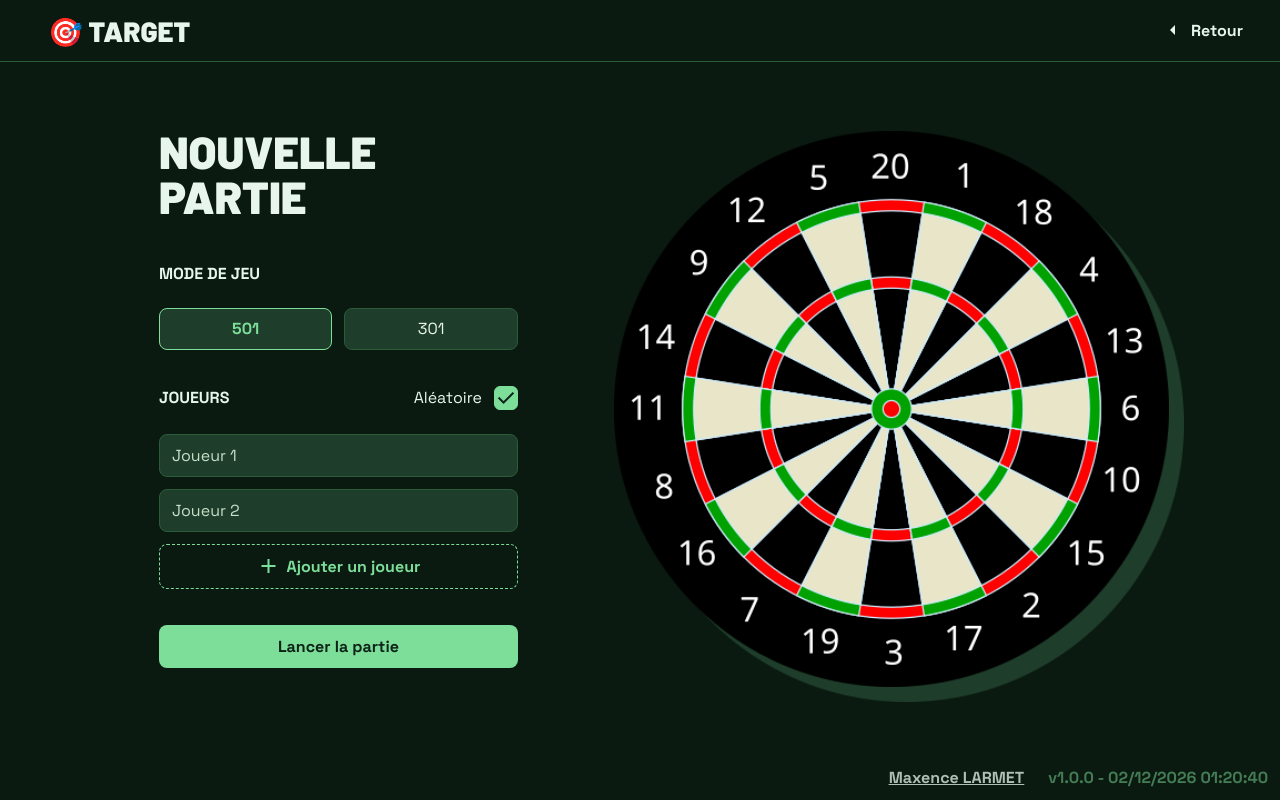
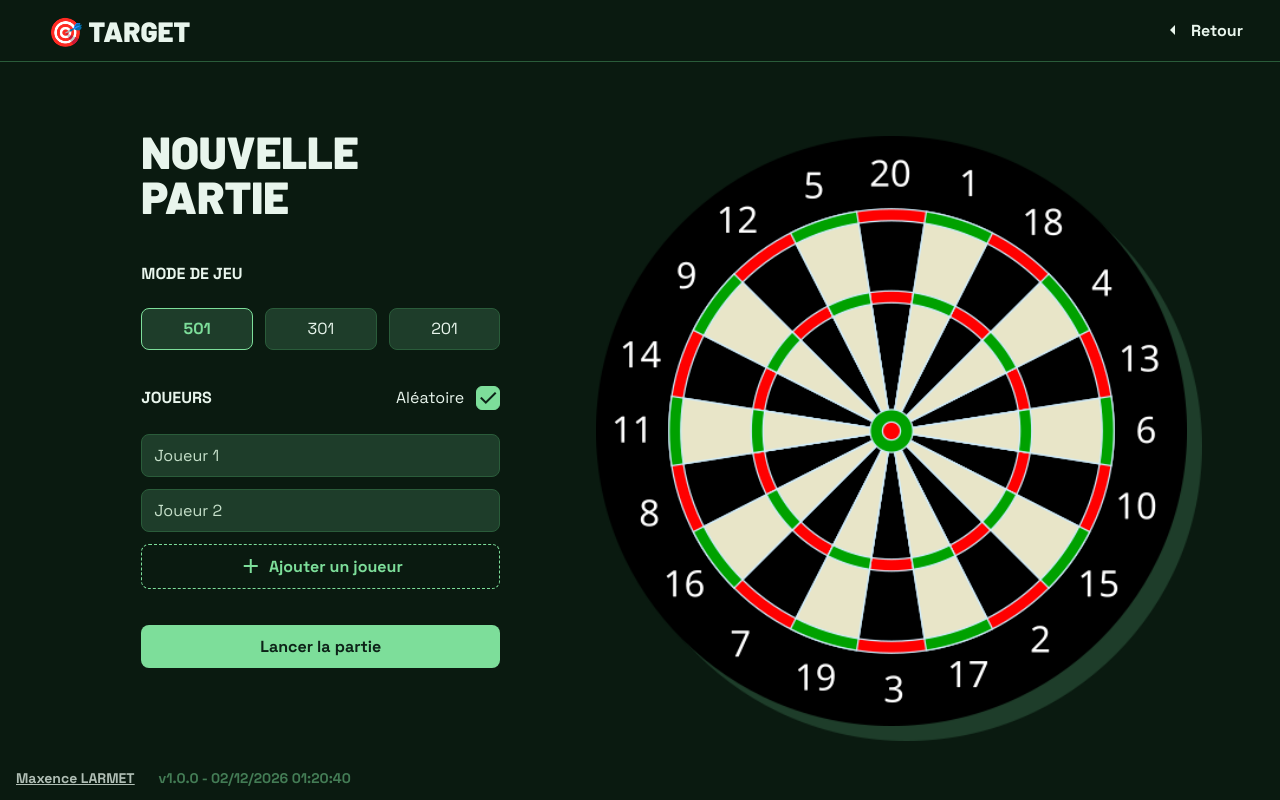
Before and after one commit to mlarmet/target, a React (Vite) app: page /target/setup in a window 1280 px wide. Built offline with nearby package versions, Linux system fonts and the light colour scheme.

Commit message:
Rework RWD to dive more space for players list

```diff
--- a/src/components/Footer/Footer.scss
+++ b/src/components/Footer/Footer.scss
@@ -1,16 +1,20 @@
 footer {
+	position: absolute;
+	bottom: 0;
+	left: 0;
+
 	display: flex;
 	align-items: center;
 	justify-content: flex-end;
 
-	width: 100%;
+	// width: 100%;
 
-	padding: 12px;
+	padding: 12px 16px;
 
-	background-color: var(--color-background-default);
+	// background-color: var(--color-background-default);
 
 	&.reverse {
-		background-color: var(--color-background-variant);
+		// background-color: var(--color-background-variant);
 	}
 
 	#infos {
@@ -23,10 +27,7 @@ footer {
 		gap: 6px 24px;
 
 		padding: 0;
-
-		@media screen and (max-width: 950px) {
-			font-size: 14px;
-		}
+		font-size: 14px;
 
 		p {
 			font-weight: 700;
--- a/src/index.d.ts
+++ b/src/index.d.ts
@@ -1,6 +1,6 @@
 type TileColor = "red" | "green" | "white" | "black" | "selected" | "text";
 
-type GameMode = 501 | 301;
+type GameMode = 501 | 301 | 201;
 
 type GameStatus = "idle" | "wait" | "bust" | "finish" | "end";
 
--- a/src/index.scss
+++ b/src/index.scss
@@ -59,6 +59,7 @@ body {
 }
 
 #root {
+	position: relative;
 	flex: 1;
 
 	max-width: variables.$ipad-width;
@@ -193,6 +194,14 @@ button.btn {
 		}
 	}
 
+	&:hover:not(:disabled) {
+		background-color: var(--color-cta-hover);
+	}
+
+	&:active:not(:disabled) {
+		background-color: var(--color-cta-pressed);
+	}
+
 	&.danger {
 		padding: 0;
 		background-color: transparent;
@@ -204,14 +213,6 @@ button.btn {
 			background-color: var(--color-others-danger);
 			color: var(--color-text-cta);
 		}
-	}
-
-	&:hover:not(:disabled) {
-		background-color: var(--color-cta-hover);
-	}
-
-	&:active:not(:disabled) {
-		background-color: var(--color-cta-pressed);
 	}
 
 	&.icon {
@@ -318,7 +319,7 @@ input.input {
 .turn-value {
 	text-align: center;
 
-	padding: 18px;
+	padding: 16px;
 
 	border: 1px solid var(--color-others-border);
 	border-radius: 8px;
--- a/src/views/Game/Game.scss
+++ b/src/views/Game/Game.scss
@@ -5,20 +5,18 @@ main#game {
 
 	background: linear-gradient(var(--color-background-default) 0%, var(--color-background-variant) 100%);
 
-	gap: 48px;
-
 	#left {
 		flex: 1;
 
 		display: flex;
 		flex-direction: column;
 		justify-content: flex-start;
-		gap: 36px;
+		gap: 30px;
 
 		height: 100%;
 
-		padding: 64px 48px;
-		max-width: 455px;
+		padding: 48px 24px;
+		max-width: 375px;
 
 		#titles {
 			display: flex;
@@ -28,15 +26,15 @@ main#game {
 				margin-top: -15px;
 			}
 
+			#actions {
+				align-items: flex-start;
+				gap: 24px;
+			}
+
 			#counter {
 				align-items: flex-end;
 				gap: 6px;
 			}
-		}
-
-		#turns-title {
-			align-items: flex-start;
-			justify-content: space-between;
 		}
 
 		#turns {
@@ -78,8 +76,7 @@ main#game {
 		justify-content: center;
 		align-items: center;
 
-		max-width: 650px;
-		max-height: 650px;
+		padding: 12px 0 12px 12px;
 
 		height: 100%;
 
--- a/src/views/Game/Game.tsx
+++ b/src/views/Game/Game.tsx
@@ -79,27 +79,25 @@ export default function Game() {
 			<main id="game">
 				<div id="right">
 					<DartBoardComp />
-					{/* <img id="decoration" src={dartboard} alt="decoration" />*/}
 				</div>
 
 				<div id="left">
 					<div id="titles">
 						<h1 className="title main">{getPlayerRemainingScore(currentPlayer?.name || "")}</h1>
+						<div id="actions" className="form-row">
+							<button type="button" id="undo-btn" className="btn danger icon" onClick={() => GameEngine.undoShot()}>
+								<span className="material-symbols-outlined">undo</span>
+							</button>
 
-						<div id="counter" className="form-col">
-							<h2 className="title secondary">Shots {getCurrentPlayerShotsCount()}</h2>
-							<p>Tour {turn}</p>
+							<div id="counter" className="form-col">
+								<h2 className="title secondary">Shots {getCurrentPlayerShotsCount()}</h2>
+								<p>Tour {turn}</p>
+							</div>
 						</div>
 					</div>
 
 					<div className="form-container">
-						<div id="turns-title" className="form-row">
-							<h3 className="form-title">Tours</h3>
-
-							<button type="button" className="btn danger icon" onClick={() => GameEngine.undoShot()}>
-								<span className="material-symbols-outlined">undo</span>
-							</button>
-						</div>
+						<h3 className="form-title">Tours</h3>
 
 						<div id="turns" className={`form-row${status === "idle" ? "" : ` ${status}`}`}>
 							<div className={`title secondary turn-value${getShotIndex() === 0 ? " current" : ""}`}>{getShotText(0)}</div>
--- a/src/views/Setup/Setup.scss
+++ b/src/views/Setup/Setup.scss
@@ -61,10 +61,9 @@ main#setup {
 		height: 100%;
 
 		max-width: 455px;
-		padding: 64px 48px 0 48px;
+		padding: 64px 48px;
 
 		width: 100%;
-
 
 		@media screen and (max-width: 1050px) {
 			padding: 36px 24px 18px 24px;
@@ -98,7 +97,7 @@ main#setup {
 
 	form {
 		min-height: 0;
-		overflow-y: auto;
+		overflow: hidden auto;
 
 		display: flex;
 		flex-direction: column;
--- a/src/views/Setup/Setup.tsx
+++ b/src/views/Setup/Setup.tsx
@@ -15,7 +15,7 @@ interface PlayerError {
 	text: string;
 }
 
-const GAME_MODES: GameMode[] = [501, 301];
+const GAME_MODES: GameMode[] = [501, 301, 201];
 const NO_ERROR: PlayerError = { code: 0, text: "" };
 const NEW_PLAYER: PlayerData = { name: "", score: [] };
 
```
